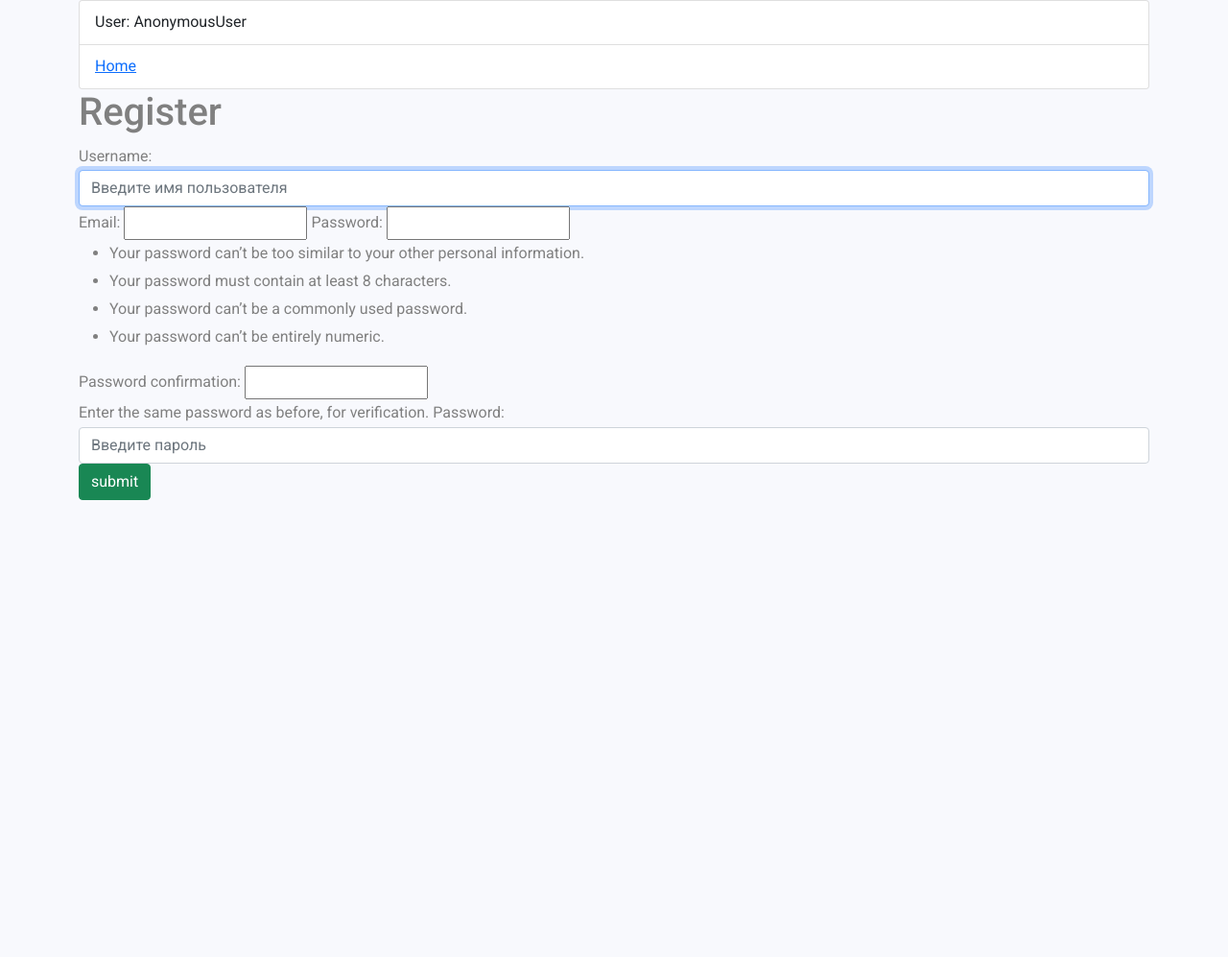
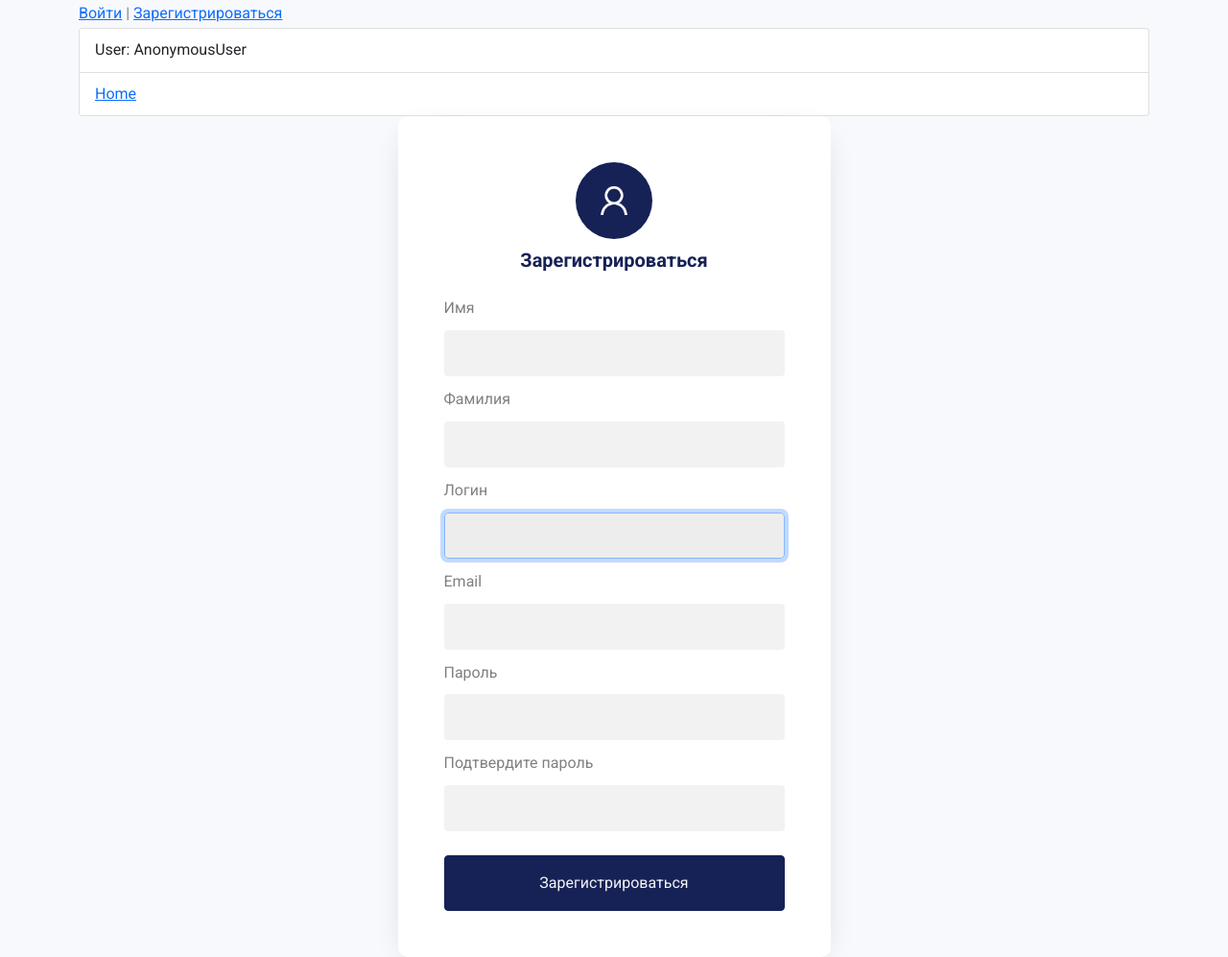
Before and after one commit to SofiaOrlova/DjangoProjectYVCKIM, a Django app: page /users/register/ in a window 1280 px wide. Shown: the whole page at 96% size. Before the commit the page ends 521 px from the top, so only its background shows below. Run offline with Django 4.2, Linux system fonts and the light colour scheme.

Commit message:
registration

```diff
--- a/djangoproject/djangoproject/settings.py
+++ b/djangoproject/djangoproject/settings.py
@@ -109,7 +109,7 @@ AUTH_PASSWORD_VALIDATORS = [
 # Internationalization
 # https://docs.djangoproject.com/en/4.2/topics/i18n/
 
-LANGUAGE_CODE = 'en-us'
+LANGUAGE_CODE = 'ru-ru'
 
 TIME_ZONE = 'UTC'
 
--- a/djangoproject/templates/base.html
+++ b/djangoproject/templates/base.html
@@ -12,6 +12,11 @@
     <link rel="stylesheet" href="{% static 'css/login.css' %}">
 </head>
 <body class="container">
+    {% if user.is_authenticated %}
+        <a href="{% url 'logout' %}">Выйти</a>
+    {% else %}
+        <a href="{% url 'login' %}">Войти</a> | <a href="{% url 'register' %}">Зарегистрироваться</a>
+    {% endif %}
     <ul class="list-group">
         <li class="list-group-item">User: {{ user }} </li>
         <li class="list-group-item"> <a href="{% url 'home' %}"> Home </a> </li>
--- a/djangoproject/templates/registration/login.html
+++ b/djangoproject/templates/registration/login.html
@@ -1,9 +1,6 @@
 {% extends 'base.html' %}
 
 {% block content %}
-    <h1>Login</h1>
-    <hr>
-
     {% if form.errors %}
         <p>{{ form.errors.error }}</p>
     {% endif %}
--- a/djangoproject/templates/registration/register.html
+++ b/djangoproject/templates/registration/register.html
@@ -1,11 +1,69 @@
 {% extends 'base.html' %}
 
 {% block content %}
-    <h1>Register</h1>
 
-    <form action="{% url 'register'%}" method="post">
+
+    <!-- <form action="{% url 'register'%}" method="post">
         {{form}}
         {% csrf_token %}
         <button type="submit" class="btn btn-success">submit</button>
-    </form>
+    </form> -->
+
+    {% load static %}
+    <div class="row justify-content-center">
+        <div class="col-md-6 col-lg-5">
+            <div class="login-wrap p-4 p-md-5">
+                <div class="icon">
+                    <img src="{% static 'img/icon.png' %}" alt="icon" class="mx-auto icon-img">
+                </div>
+                <h3 class="text-center mb-4">Зарегистрироваться</h3>
+                <form action="{% url 'register'%}" method="post" class="login-form">
+                    {% csrf_token %}
+                    <div class="input-login">
+                        <label class="form-label" for="{{form.first_name.id_for_label}}">Имя</label>
+                        {{form.first_name}}
+                    </div>
+                    {{form.username.errors}}
+
+                    <div class="input-login">
+                        <label class="form-label" for="{{form.last_name.id_for_label}}">Фамилия</label>
+                        {{form.last_name}}
+                    </div>
+                    {{form.username.errors}}
+
+                    <div class="input-login">
+                        <label class="form-label" for="{{form.username.id_for_label}}">Логин</label>
+                        {{form.username}}
+                    </div>
+                    {{form.username.errors}}
+
+                    <div class="input-login">
+                        <label class="form-label" for="{{form.email.id_for_label}}">Email</label>
+                        {{form.email}}
+                    </div>
+                    {{form.email.errors}}
+
+                    <div class="input-login">
+                        <label class="form-label" for="{{form.password1.id_for_label}}">Пароль</label>
+                        {{form.password1}}
+                    </div>
+                    {{form.password1.errors}}
+
+                    <div class="input-login">
+                        <label class="form-label" for="{{form.password2.id_for_label}}">Подтвердите пароль</label>
+                        {{form.password2}}
+                    </div>
+                    {{form.password2.errors}}
+
+                    <div class="form-group">
+                        <button type="submit" class="btn btn-blue submit rounded p-3 px-5">Зарегистрироваться</button>
+                    </div>
+
+                </form>
+            </div>
+        </div>
+    </div>
+
+
+
 {% endblock %}
--- a/djangoproject/users/forms.py
+++ b/djangoproject/users/forms.py
@@ -11,12 +11,15 @@ class UserCreationForm(UserCreationForm):
         max_length=254,
         widget=forms.EmailInput(attrs={'autocomplete': 'email'})
     )
-
-    username = forms.CharField(widget=forms.TextInput(attrs={
-        'class': 'form-control', 'placeholder': 'Введите имя пользователя' }))
-    password = forms.CharField(widget=forms.PasswordInput(attrs={
-        'class': 'form-control', 'placeholder': 'Введите пароль' }))
+    first_name = forms.CharField(widget=forms.TextInput(attrs={ 'class': 'form-control' }))
+    last_name = forms.CharField(widget=forms.TextInput(attrs={ 'class': 'form-control' }))
+    username = forms.CharField(widget=forms.TextInput(attrs={ 'class': 'form-control' }))
+    email = forms.CharField(widget=forms.EmailInput(attrs={ 'class': 'form-control' }))
+    # username = forms.CharField(widget=forms.TextInput(attrs={
+    #     'class': 'form-control' }))
+    # password = forms.CharField(widget=forms.PasswordInput(attrs={
+    #     'class': 'form-control'}))
 
     class Meta(UserCreationForm.Meta):
         model = User
-        fields = ("username", "email")
+        fields = ("first_name", "last_name", "username", "email")
```
Also changed, not shown: djangoproject/db.sqlite3.
